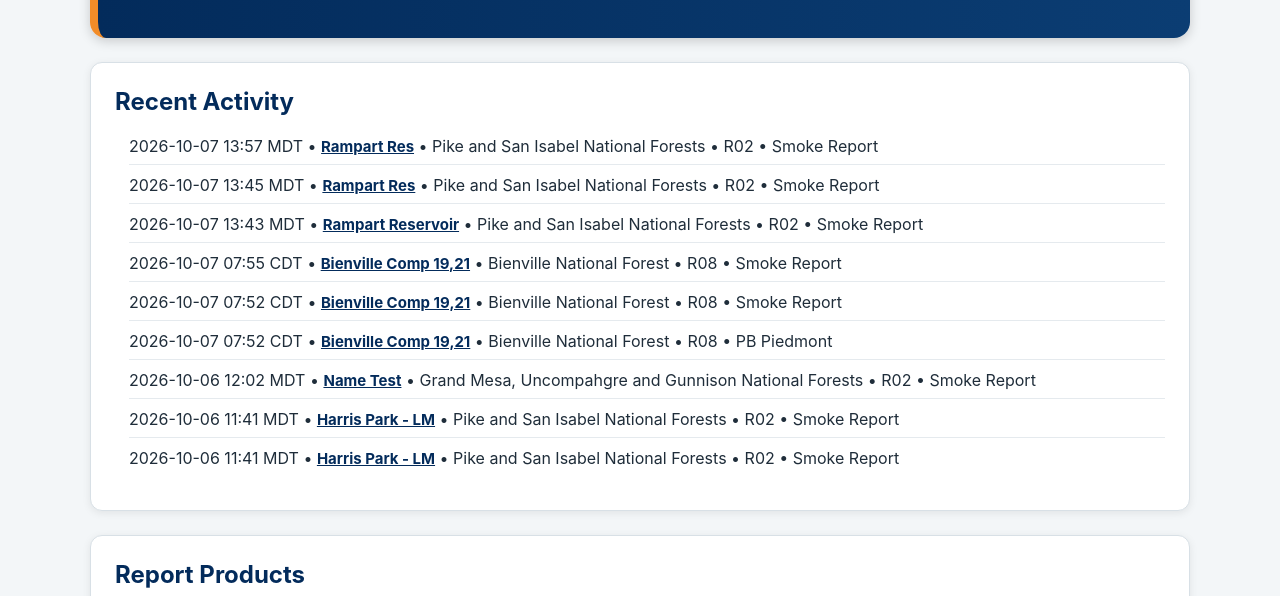
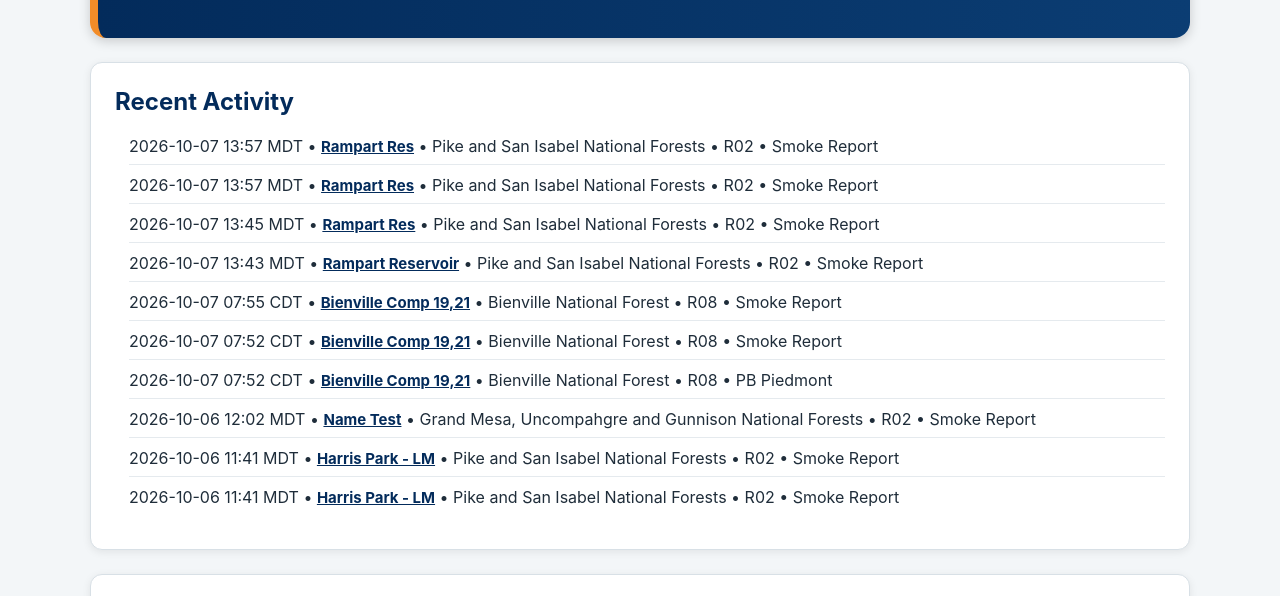
Before and after one commit to jeremyash/smoke_reports, a plain HTML site: page docs/index.html in a window 1280 px wide. Shown: the part 127-723 px from the top of the page. Drawn offline with Linux system fonts and the light colour scheme.

Commit message:
Update index with 20261008-rampart-res-i1357.html

```diff
--- a/docs/index.html
+++ b/docs/index.html
@@ -247,6 +247,8 @@
 
                 <div id="report-list" style="display: none">
                     <!-- ===== BEGIN AUTO-GENERATED SMOKE REPORT LINKS ===== -->
+    <div class='report-entry' data-product='Smoke Report' data-region='R02' data-forest='Pike and San Isabel National Forests' data-burn-name='Rampart Res' data-burn-date='2026-10-08' data-issued='2026-10-07T13:57:54' data-issued-label='2026-10-07 13:57 MDT' data-url='sr/20261008-rampart-res-i1357.html'></div>
+
     <div class='report-entry' data-product='Smoke Report' data-region='R02' data-forest='Pike and San Isabel National Forests' data-burn-name='Rampart Res' data-burn-date='2026-10-08' data-issued='2026-10-07T13:57:54' data-issued-label='2026-10-07 13:57 MDT' data-url='sr/20261008-rampart-res-i1357.html'></div>
 
     <div class='report-entry' data-product='Smoke Report' data-region='R02' data-forest='Pike and San Isabel National Forests' data-burn-name='Rampart Res' data-burn-date='2026-10-07' data-issued='2026-10-07T13:45:36' data-issued-label='2026-10-07 13:45 MDT' data-url='sr/20261007-rampart-res-i1345.html'></div>
```
